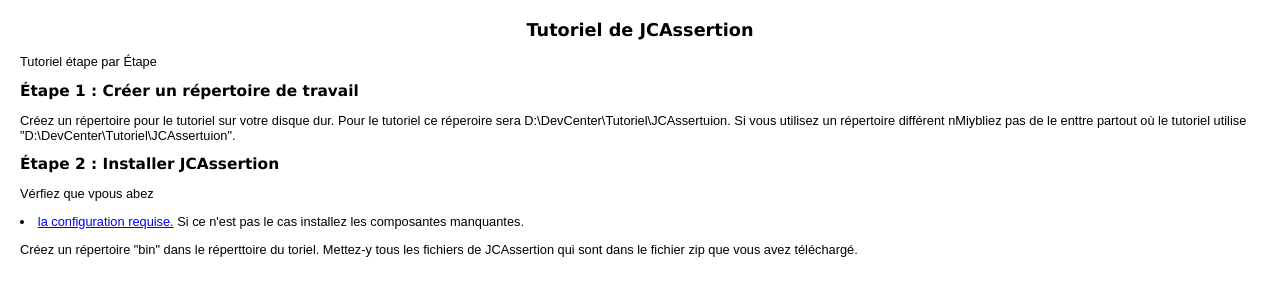
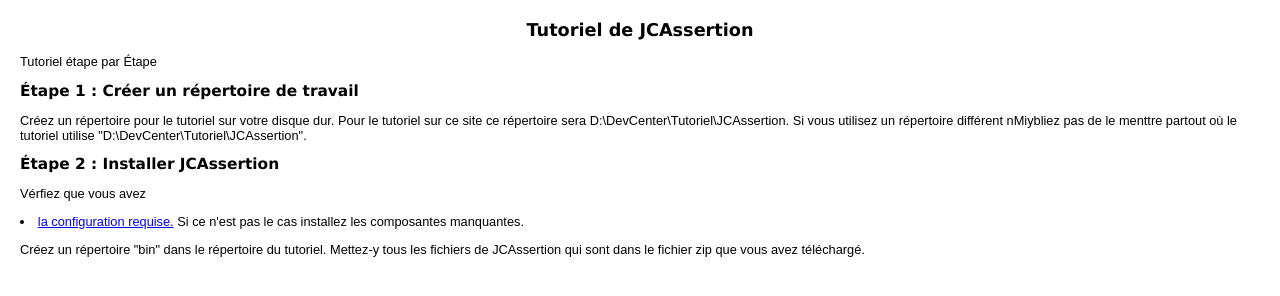
Before and after one commit to jean-claudeparent/noursicain.github.io, a plain HTML site: page Tutoriel/Tutoriel.html in a window 1280 px wide. Drawn offline with Linux system fonts and the light colour scheme.

```diff
--- a/Tutoriel/Tutoriel.html
+++ b/Tutoriel/Tutoriel.html
@@ -14,16 +14,18 @@
  </p>
     <h2>Étape 1 : Créer un répertoire de travail</h2>
     <p>Créez un répertoire pour le tutoriel sur votre disque dur.
-        Pour le tutoriel ce réperoire sera D:\DevCenter\Tutoriel\JCAssertuion.
-        Si vous utilisez un répertoire différent nMiybliez pas de le enttre partout
-        où le tutoriel utilise "D:\DevCenter\Tutoriel\JCAssertuion".
+        Pour le tutoriel sur ce site ce répertoire sera D:\DevCenter\Tutoriel\JCAssertion.
+        Si vous utilisez un répertoire différent nMiybliez pas de le menttre partout
+        où le tutoriel utilise "D:\DevCenter\Tutoriel\JCAssertion".
         </p>
     <h2>Étape 2 : Installer JCAssertion</h2>
-    <p>Vérfiez que vpous abez
+    <p>Vérfiez que vous avez
         <li><a href="../Configuration.html">la configuration requise.</a>
         Si ce n'est pas le cas installez les composantes manquantes.
-</p><p>Créez un répertoire "bin" dans le réperttoire du toriel.
+</p><p>Créez un répertoire "bin" dans le répertoire du tutoriel.
     Mettez-y tous les fichiers de JCAssertion qui sont dans le fichier zip
     que vous avez téléchargé.
+    </p>
+    <p>
 </body>
 </html>
```
Also changed, not shown: RefXML/RefXML.html (added, +27 -0 lines), index.html (+1 -1 lines).
